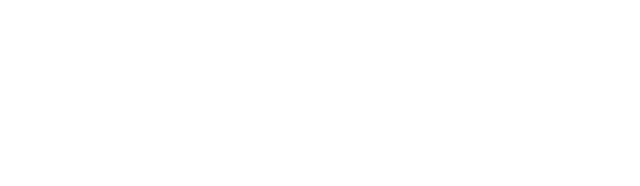
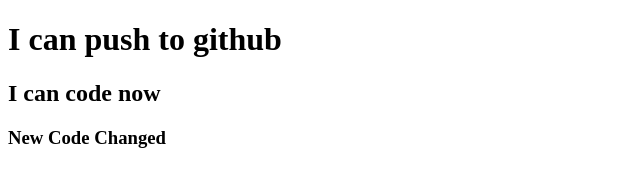
Before and after one commit to Nashitgit/my-first-repo, a plain HTML site: page index.html in a window 1280 px wide. Shown: the whole page, without its empty margins (0-640 px from the left). Drawn offline with Linux system fonts and the light colour scheme.

Commit message:
code add

```diff
--- a/index.html
+++ b/index.html
@@ -6,6 +6,9 @@
     <title>My First Git Repo</title>
 </head>
 <body>
+    <h1>I can push to github</h1>
+    <h2>I can code now</h2>
+    <h3>New Code Changed</h3>
 
 </body>
 </html>
```
